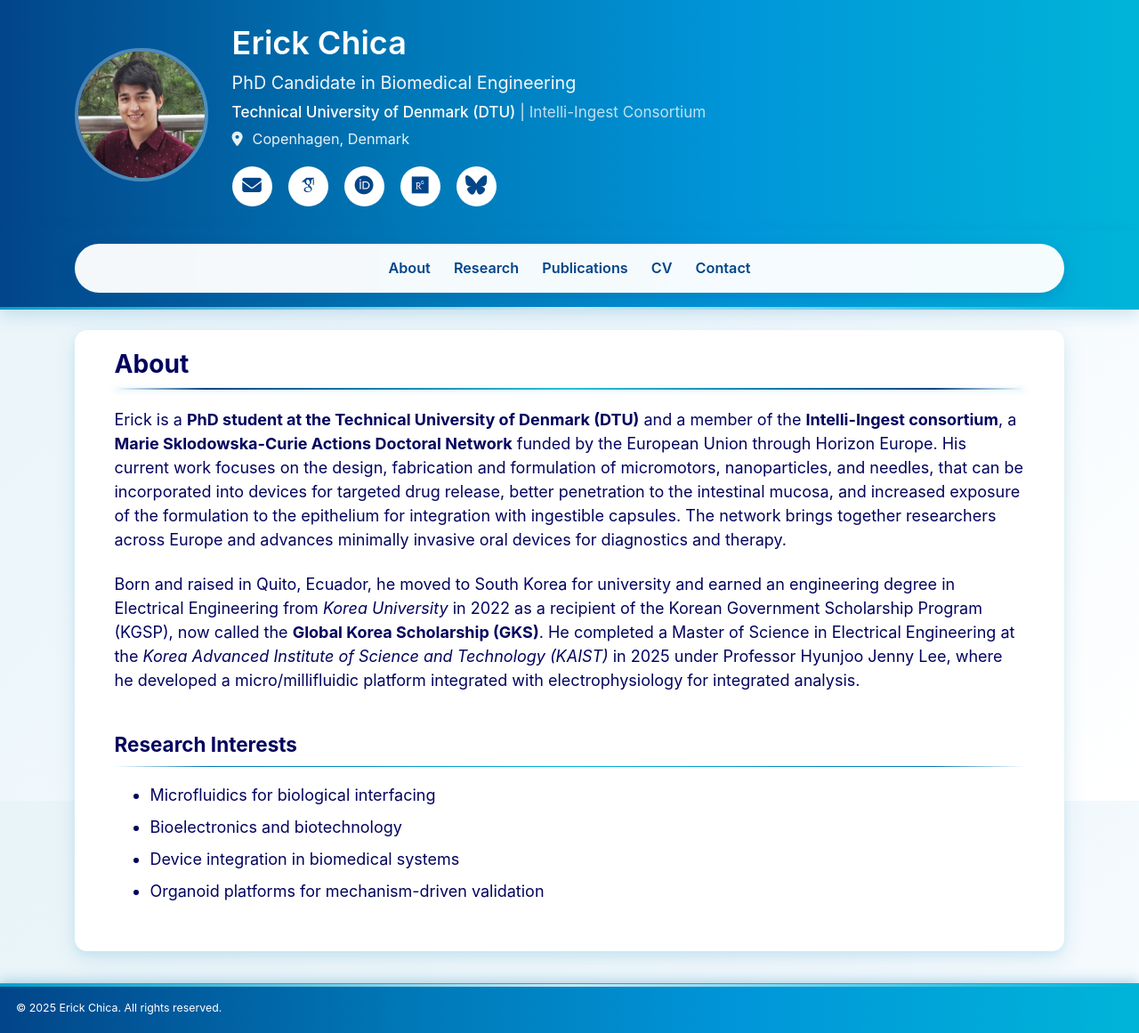
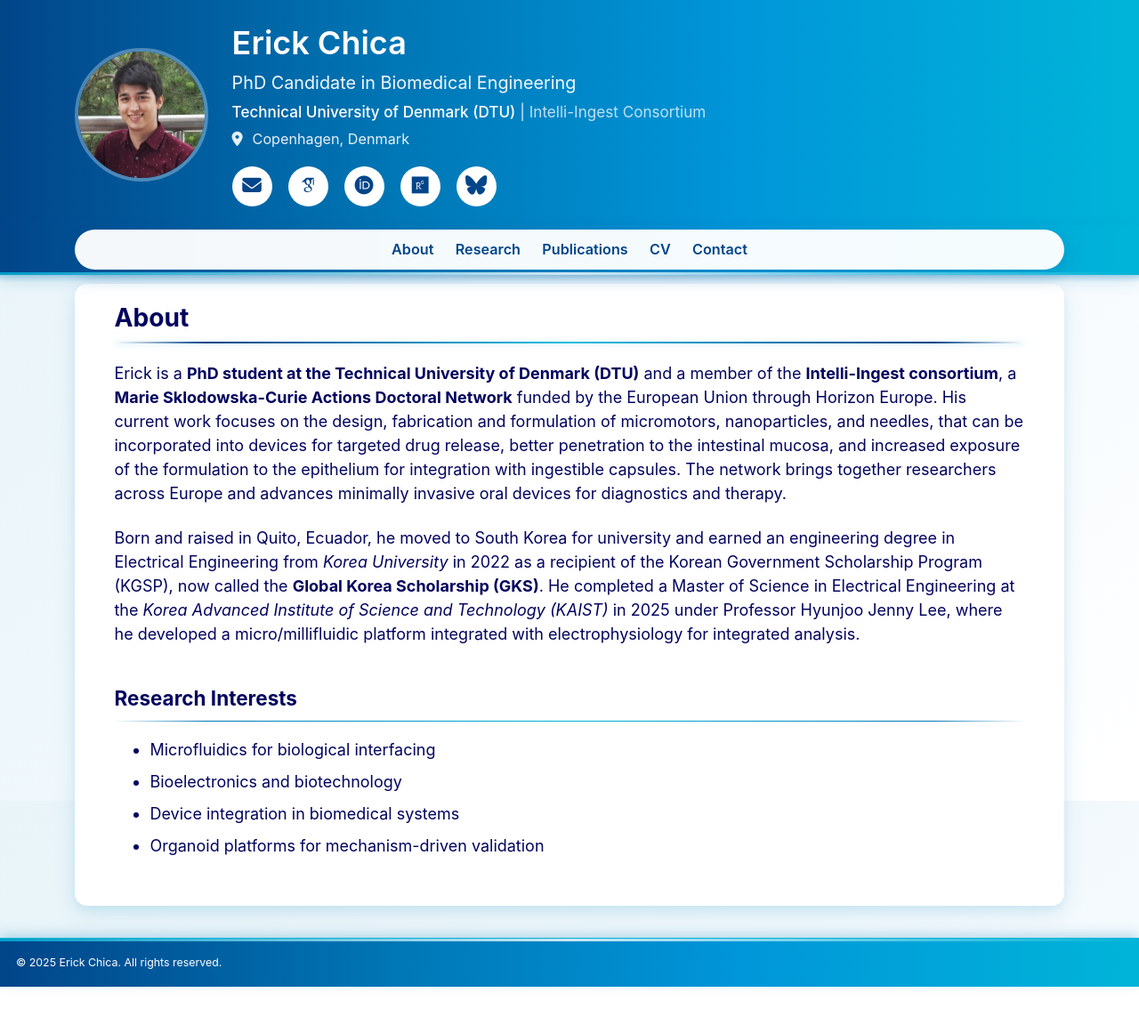
Before and after one commit to Belgodie/belgodie.github.io, a Jekyll site: the page built from _pages/about.md, in a window 1280 px wide. Shown: the whole page at 89% size. Built offline with Jekyll 4.4.1, drawn with Linux system fonts in a browser that asks for light colours; some web fonts are replaced; a script that is not in the unit is left out; after the commit the page ends 1109 px from its top, so only the background shows below that.

Commit message:
Better Hero, Fixed Footer, Underlines, and Columns

```diff
--- a/_sass/_hero.scss
+++ b/_sass/_hero.scss
@@ -32,7 +32,7 @@
     box-sizing: border-box;
   }
 
-  .hero-left {
+.hero-left {
     display: flex;
     align-items: center;
     gap: 1.5rem;
@@ -191,15 +191,29 @@
   top: 0;
   z-index: 900;
   width: 100%;
-  padding: clamp(0.7rem, 1.2vw, 1rem) 0 clamp(0.9rem, 1.5vw, 1.2rem);
+  padding: clamp(0.12rem, 0.35vw, 0.28rem) 0 clamp(0.22rem, 0.5vw, 0.35rem);
+  margin-top: calc(-1 * clamp(0.18rem, 0.45vw, 0.3rem));
+  margin-bottom: clamp(0.45rem, 0.75vw, 0.8rem);
   background: linear-gradient(90deg, #024589 0%, #0077B6 35%, #0096D9 65%, #00B4D8 100%);
   box-shadow: 0 6px 18px rgba(0, 119, 182, 0.18);
   position: sticky;
-  top: 0;
 
   @media (max-width: 768px) {
     box-shadow: none;
   }
+}
+
+.hero-nav-bar::before {
+  --hero-nav-glow: clamp(0.35rem, 0.6vw, 0.55rem);
+  content: "";
+  position: absolute;
+  left: 0;
+  right: 0;
+  bottom: calc(-1 * var(--hero-nav-glow));
+  height: var(--hero-nav-glow);
+  background: linear-gradient(180deg, rgba(0, 119, 182, 0.35) 0%, rgba(0, 119, 182, 0) 100%);
+  opacity: 0.7;
+  pointer-events: none;
 }
 
 .hero-nav-bar::after {
@@ -224,7 +238,7 @@
   backdrop-filter: blur(4px);
   border-radius: 42px;
   box-sizing: border-box;
-  padding: 0.5rem var(--content-side-padding, 1.5rem);
+  padding: clamp(0.22rem, 0.4vw, 0.32rem) var(--content-side-padding, 1.5rem);
   width: 100%;
   max-width: calc(var(--content-max-width, 1200px) - (2 * var(--content-side-padding, 1.5rem)));
   margin: 0 auto;
@@ -320,7 +334,7 @@
 
     a {
       display: block;
-      padding: 0.35rem 0.6rem;
+      padding: 0.3rem 0.55rem;
       color: #024589;
       text-decoration: none;
       font-weight: 600;
@@ -359,6 +373,7 @@
 
 body:has(.hero-frame) {
   padding-top: 0 !important;
+  justify-content: flex-start !important;
 }
 
 body:has(.hero-frame) .initial-content {
@@ -368,9 +383,10 @@
 
 /* Remove ALL top spacing from main content when hero is present */
 body:has(.hero-frame) #main {
-  margin: 1.25rem auto 0 !important;
+  margin: 0 auto !important;
   padding-top: 0 !important;
   animation: none !important;
+  flex: 1 0 auto;
 }
 
 /* Remove top margin from page elements */
@@ -384,3 +400,49 @@
   margin-left: auto !important;
   margin-right: auto !important;
 }
+
+body:has(.hero-frame) .page .page__inner-wrap,
+body:has(.hero-frame) .archive .page__inner-wrap {
+  padding-top: clamp(1.3rem, calc(1.0rem + 0.7vw), 2.1rem) !important;
+}
+
+body:has(.hero-frame) .page__inner-wrap > header,
+body:has(.hero-frame) .page__inner-wrap > .page__title {
+  margin-top: clamp(-0.28rem, calc(-0.12rem - 0.35vw), -0.08rem) !important;
+  margin-bottom: clamp(0.7rem, calc(0.45rem + 0.9vw), 1.3rem) !important;
+}
+
+body:has(.hero-frame) .page__inner-wrap > header .page__title::after,
+body:has(.hero-frame) .page__inner-wrap > .page__title::after {
+  bottom: 0;
+}
+
+body.hero-compact:has(.hero-frame) .page .page__inner-wrap,
+body.hero-compact:has(.hero-frame) .archive .page__inner-wrap {
+  padding-top: clamp(0.12rem, 0.35vw, 0.28rem) !important;
+}
+
+body.hero-compact:has(.hero-frame) .page__inner-wrap > header,
+body.hero-compact:has(.hero-frame) .page__inner-wrap > .page__title {
+  margin-top: clamp(-0.24rem, calc(-0.1rem - 0.25vw), -0.05rem) !important;
+  margin-bottom: clamp(0.4rem, 0.65vw, 0.75rem) !important;
+}
+
+body.hero-compact:has(.hero-frame) .page__inner-wrap > header .page__title::after,
+body.hero-compact:has(.hero-frame) .page__inner-wrap > .page__title::after {
+  bottom: clamp(-0.12rem, -0.25vw, -0.08rem);
+}
+
+body.hero-compact:has(.hero-frame) .hero-nav-bar {
+  margin-bottom: clamp(0.25rem, 0.45vw, 0.5rem);
+  padding: clamp(0.25rem, 0.45vw, 0.38rem) 0 clamp(0.35rem, 0.65vw, 0.55rem);
+}
+
+body.hero-compact:has(.hero-frame) .hero-nav-inner {
+  padding: clamp(0.16rem, 0.32vw, 0.26rem) var(--content-side-padding, 1.5rem);
+}
+
+body.hero-compact:has(.hero-frame) .hero-nav-bar::before {
+  --hero-nav-glow: clamp(0.22rem, 0.45vw, 0.35rem);
+  opacity: 0.55;
+}
--- a/_sass/_stacked.scss
+++ b/_sass/_stacked.scss
@@ -48,6 +48,170 @@
   margin-top: clamp(1.25rem, calc(1rem + 0.8vw), 1.75rem);
   padding-top: 1rem;
   border-top: 1px solid rgba(2, 69, 137, 0.14);
+}
+
+:root {
+  --project-column-gap: clamp(1rem, 1.4vw, 1.8rem);
+  --project-column-img-h: clamp(180px, 30vw, 240px);
+}
+
+.project-column-grid {
+  display: grid;
+  grid-template-columns: repeat(auto-fit, minmax(min(100%, 360px), 1fr));
+  gap: var(--project-column-gap);
+  margin: 0;
+  padding: 0;
+  list-style: none;
+}
+
+.project-column {
+  display: flex;
+  flex-direction: column;
+  height: 100%;
+  border-radius: var(--card-radius, 12px);
+  padding: clamp(1rem, calc(0.85rem + 0.6vw), 1.35rem);
+  background: linear-gradient(
+    180deg,
+    #ffffff 0%,
+    #ffffff 70%,
+    rgba(202, 240, 248, 0.25) 100%
+  );
+  box-shadow:
+    0 8px 18px rgba(2, 69, 137, 0.1),
+    0 4px 10px rgba(0, 119, 182, 0.08);
+  transition: transform 0.2s ease, box-shadow 0.2s ease;
+  text-decoration: none;
+  color: inherit;
+}
+
+.project-column:hover,
+.project-column:focus-within {
+  transform: translateY(-2px);
+  box-shadow:
+    0 16px 28px rgba(2, 69, 137, 0.16),
+    0 8px 18px rgba(0, 119, 182, 0.12);
+}
+
+.project-column__teaser {
+  margin-bottom: clamp(0.7rem, 1vw, 0.95rem);
+  border-radius: var(--img-radius, 10px);
+  overflow: hidden;
+  background: rgba(2, 69, 137, 0.06);
+}
+
+.project-column__teaser img {
+  width: 100%;
+  height: var(--project-column-img-h);
+  object-fit: cover;
+  display: block;
+}
+
+.project-column__teaser--placeholder {
+  display: flex;
+  align-items: center;
+  justify-content: center;
+  color: rgba(2, 69, 137, 0.65);
+  font-size: 0.85rem;
+  font-weight: 600;
+  text-transform: uppercase;
+  letter-spacing: 0.08em;
+  background: repeating-linear-gradient(
+    135deg,
+    rgba(2, 69, 137, 0.08),
+    rgba(2, 69, 137, 0.08) 12px,
+    rgba(0, 180, 216, 0.08) 12px,
+    rgba(0, 180, 216, 0.08) 24px
+  );
+}
+
+.project-column__placeholder-text {
+  pointer-events: none;
+}
+
+.project-column__body {
+  display: flex;
+  flex-direction: column;
+  gap: 0.6rem;
+  flex: 1 0 auto;
+}
+
+.project-column__title {
+  margin: 0;
+  font-size: clamp(1.1rem, calc(1rem + 0.45vw), 1.3rem);
+  display: inline-flex;
+  align-items: center;
+  gap: 0.45rem;
+}
+
+.project-column__title-text {
+  font-weight: 700;
+}
+
+.project-column__title-link,
+.project-column__title-link:visited,
+.project-column__title-link:hover,
+.project-column__title-link:focus {
+  display: inline-flex;
+  align-items: center;
+  justify-content: center;
+  width: 1.4rem;
+  height: 1.4rem;
+  line-height: 1;
+  transition: transform 0.2s ease, color 0.2s ease;
+  text-decoration: none !important;
+  border: none;
+  color: rgba(2, 69, 137, 0.85);
+}
+
+.project-column__title-link i {
+  font-size: 0.9rem;
+}
+
+.project-column__title-link:hover,
+.project-column__title-link:focus {
+  color: rgba(0, 119, 182, 0.95);
+  transform: translateY(-1px);
+}
+
+.project-column__excerpt {
+  margin: 0;
+  color: rgba(2, 69, 137, 0.9);
+}
+
+.project-column__meta {
+  margin: 0;
+  font-size: 0.9rem;
+  color: rgba(2, 69, 137, 0.65);
+}
+
+.project-column__actions {
+  display: flex;
+  flex-wrap: wrap;
+  gap: 0.5rem;
+  margin-top: auto;
+}
+
+.project-column__action {
+  display: inline-flex;
+  align-items: center;
+  gap: 0.35rem;
+  padding: 0.45rem 0.95rem;
+  font-size: 0.92rem;
+  font-weight: 600;
+  color: rgba(2, 69, 137, 0.9);
+  border: 1px solid rgba(2, 69, 137, 0.2);
+  border-radius: 999px;
+  background: rgba(255, 255, 255, 0.9);
+  transition: all 0.2s ease;
+  text-decoration: none !important;
+}
+
+.project-column__action:hover,
+.project-column__action:focus {
+  color: #ffffff;
+  background: linear-gradient(135deg, rgba(0, 119, 182, 0.95), rgba(0, 180, 216, 0.95));
+  border-color: transparent;
+  box-shadow: 0 10px 22px rgba(0, 119, 182, 0.2);
 }
 
 .project-rows {
```
Also changed, not shown: _includes/cards/project-column.html (added, +72 -0 lines).
